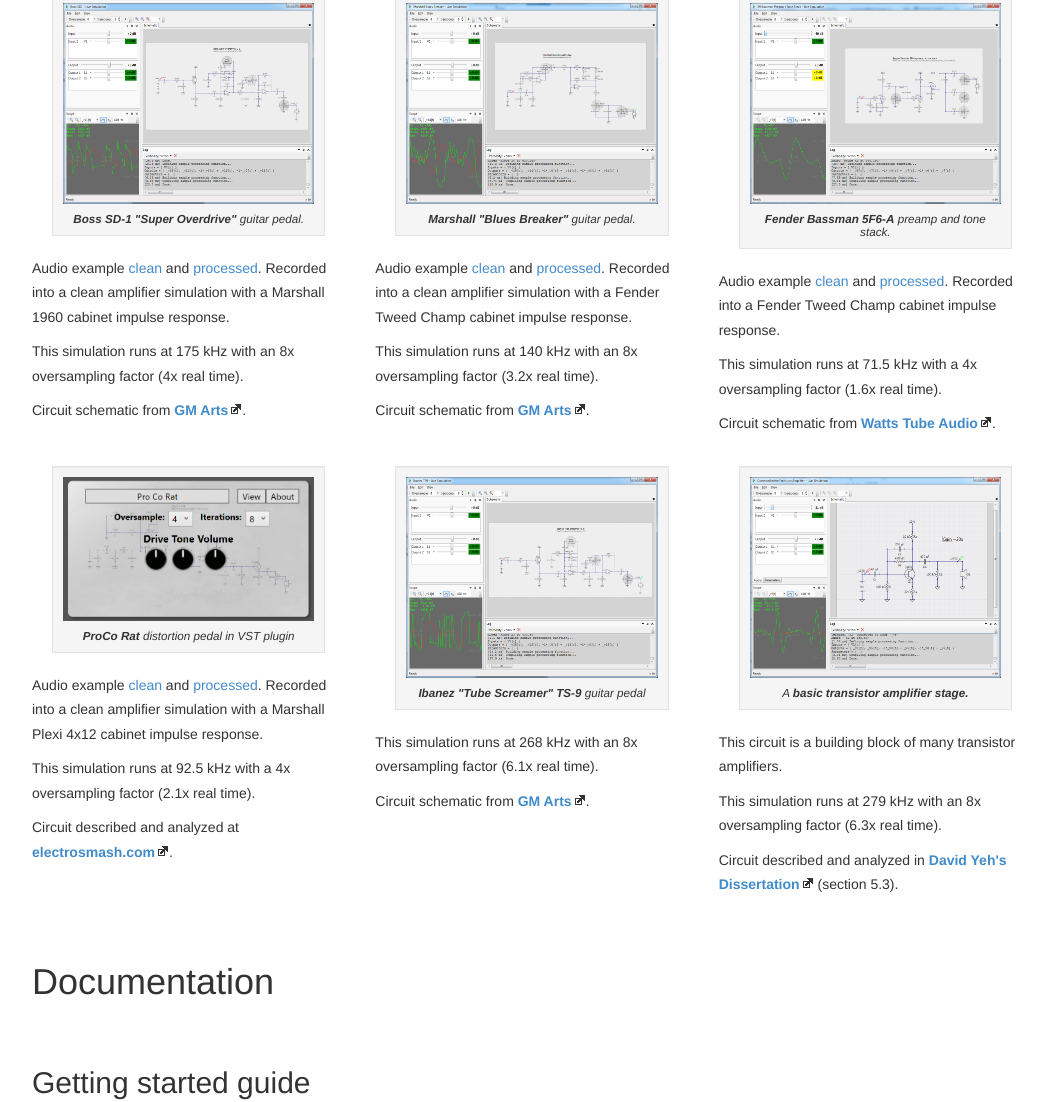
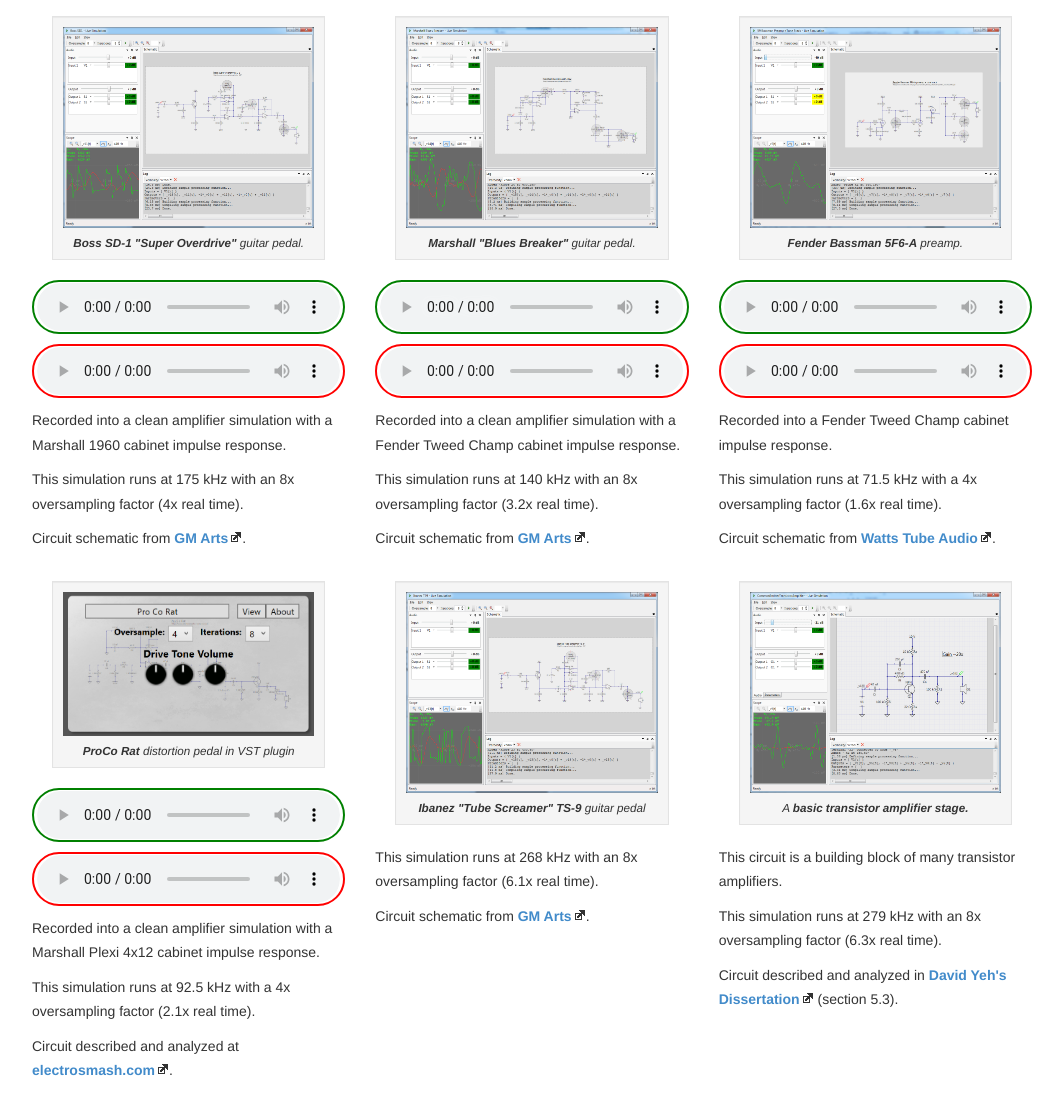
Before and after one commit to dsharlet/livespice.org, a plain HTML site: page index.html in a window 1280 px wide. Shown: the part 2665-3767 px from the top of the page, without its empty margins (108-1171 px from the left). Drawn offline with nearby package versions, Linux system fonts and the light colour scheme.

Commit message:
Use audio tag to show examples

```diff
--- a/index.html
+++ b/index.html
@@ -192,7 +192,7 @@
                     <h2>Examples</h2>
                     <p>Here are some examples of what LiveSPICE is currently capable of simulating. The examples include audio recordings produced using the
                         LiveSPICE VST plugin on clean guitar samples. Other processing, such as amp or speaker cabinets, are applied to both the clean and
-                        processed examples.</p>
+                        processed examples. The processed samples are shown in <span class="processed">green</span>, and the clean input samples are shown in <span class="clean">red</span>.</p>
 
                     <p>Some notes about the performance data:</p>
                     <ul>
@@ -211,8 +211,9 @@
                                 <img src="img/bosssd1.png" alt="Boss SD-1 Super Overdrive guitar pedal."></a>
                                 <p><strong>Boss SD-1 "Super Overdrive"</strong> guitar pedal.</p>
                             </div>
-                            <p>Audio example <a href="wav/BossSD1Clean.wav">clean</a> and <a href="wav/BossSD1.wav">processed</a>.
-                                Recorded into a clean amplifier simulation with a Marshall 1960 cabinet impulse response.</p>
+                            <p><audio class="processed" controls src="wav/BossSD1.wav" type="audio/wav"><a href="wav/BossSD1.wav">Processed</a></audio></p>
+                            <p><audio class="clean" controls src="wav/BossSD1Clean.wav" type="audio/wav"><a href="wav/BossSD1Clean.wav">Clean</a></audio></p>
+                            <p>Recorded into a clean amplifier simulation with a Marshall 1960 cabinet impulse response.</p>
                             <p>This simulation runs at 175 kHz with an 8x oversampling factor (4x real time).</p>
                             <p>Circuit schematic from <a target="_blank" href="http://www.gmarts.org/index.php?go=217">GM Arts</a>.</p>
                         </div>
@@ -221,28 +222,33 @@
                                 <img src="img/marshallbluesbreaker.png" alt="Marshall Blues Breaker guitar pedal."></a>
                                 <p><strong>Marshall "Blues Breaker"</strong> guitar pedal.</p>
                             </div>
-                            <p>Audio example <a href="wav/MarshallBluesBreakerClean.wav">clean</a> and <a href="wav/MarshallBluesBreaker.wav">processed</a>.
-                                Recorded into a clean amplifier simulation with a Fender Tweed Champ cabinet impulse response.</p>
+                            <p><audio class="processed" controls src="wav/MarshallBluesBreaker.wav" type="audio/wav"><a href="wav/MarshallBluesBreaker.wav">Processed</a></audio></p>
+                            <p><audio class="clean" controls src="wav/MarshallBluesBreakerClean.wav" type="audio/wav"><a href="wav/MarshallBluesBreakerClean.wav">Clean</a></audio></p>
+                            <p>Recorded into a clean amplifier simulation with a Fender Tweed Champ cabinet impulse response.</p>
                             <p>This simulation runs at 140 kHz with an 8x oversampling factor (3.2x real time).</p>
                             <p>Circuit schematic from <a target="_blank" href="http://www.gmarts.org/index.php?go=217">GM Arts</a>.</p>
                         </div>
                         <div class="col-md-4">
                             <div class="well captionbox"><a data-lightbox="examples" href="img/bassmanpreamp.png" title="Fender Bassman 5F6-A preamp.">
                                 <img src="img/bassmanpreamp.png" alt="Fender Bassman 5F6-A preamp."></a>
-                                <p><strong>Fender Bassman 5F6-A</strong> preamp and tone stack.</p>
+                                <p><strong>Fender Bassman 5F6-A</strong> preamp.</p>
                             </div>
-                            <p>Audio example <a href="wav/BassmanClean.wav">clean</a> and <a href="wav/Bassman.wav">processed</a>.
-                                Recorded into a Fender Tweed Champ cabinet impulse response.</p>
+                            <p><audio class="processed" controls src="wav/Bassman.wav" type="audio/wav"><a href="wav/Bassman.wav">Processed</a></audio></p>
+                            <p><audio class="clean" controls src="wav/BassmanClean.wav" type="audio/wav"><a href="wav/BassmanClean.wav">Clean</a></audio></p>
+                            <p>Recorded into a Fender Tweed Champ cabinet impulse response.</p>
                             <p>This simulation runs at 71.5 kHz with a 4x oversampling factor (1.6x real time).</p>
                             <p>Circuit schematic from <a target="_blank" href="http://www.turretboards.com/guitar_amplifier_builders_info_schematics_library.htm">Watts Tube Audio</a>.</p>
                         </div>
+                    </div>
+                    <div class="row">
                         <div class="col-md-4">
                             <div class="well captionbox"><a data-lightbox="examples" href="img/ratvst.png" title="Pro Co Rat distortion pedal in VST plugin.">
                                 <img src="img/ratvst.png" alt="ProCo Rat distortion pedal in VST plugin."></a>
                                 <p><strong>ProCo Rat</strong> distortion pedal in VST plugin</p>
                             </div>
-                            <p>Audio example <a href="wav/RatClean.wav">clean</a> and <a href="wav/Rat.wav">processed</a>.
-                                Recorded into a clean amplifier simulation with a Marshall Plexi 4x12 cabinet impulse response.</p>
+                            <p><audio class="processed" controls src="wav/Rat.wav" type="audio/wav"><a href="wav/Rat.wav">Processed</a></audio></p>
+                            <p><audio class="clean" controls src="wav/RatClean.wav" type="audio/wav"><a href="wav/RatClean.wav">Clean</a></audio></p>
+                            <p>Recorded into a clean amplifier simulation with a Marshall Plexi 4x12 cabinet impulse response.</p>
                             <p>This simulation runs at 92.5 kHz with a 4x oversampling factor (2.1x real time).</p>
                             <p>Circuit described and analyzed at <a target="_blank" href="https://www.electrosmash.com/proco-rat">electrosmash.com</a>.</p>
                         </div>
--- a/styles.css
+++ b/styles.css
@@ -104,3 +104,33 @@ a[target="_blank"] {
 .lb-image {
     max-width: inherit;
 }
+
+audio {
+    display: inline;
+    vertical-align: middle;
+    width: 100%;
+}
+
+.processed {
+    padding: 1px 3px;
+    border-radius: 3px;
+    border: 1px solid green;
+    white-space: nowrap;
+}
+
+.clean {
+    padding: 1px 3px;
+    border-radius: 3px;
+    border: 1px solid red;
+    white-space: nowrap;
+}
+
+audio.processed {
+    border-radius: 28px; /* This is automatically limited to a semicircle if it's huge. */
+    border: 2px solid green;
+}
+
+audio.clean {
+    border-radius: 28px; /* This is automatically limited to a semicircle if it's huge. */
+    border: 2px solid red;
+}
```
